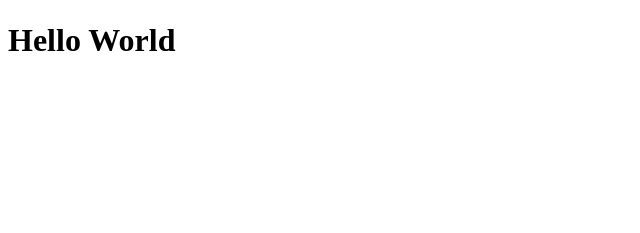
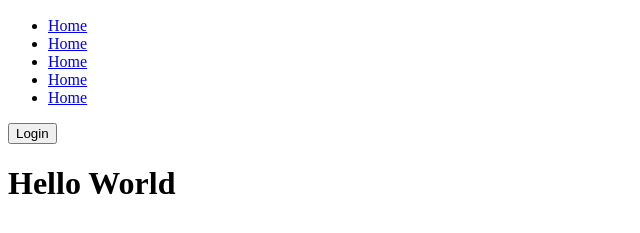
Before and after one commit to parth-weybee/CherryPickDemo, a plain HTML site: page index.html in a window 1280 px wide. Shown: the part 311-544 px from the top of the page, without its empty margins (0-640 px from the left). Drawn offline with Linux system fonts and the light colour scheme.

Commit message:
Navbar Completed

```diff
--- a/index.html
+++ b/index.html
@@ -8,6 +8,14 @@
 <body>
     <nav>
         <img src="home1.svg" alt="home1">
+        <ul>
+            <li><a href="#">Home</a></li>
+            <li><a href="#">Home</a></li>
+            <li><a href="#">Home</a></li>
+            <li><a href="#">Home</a></li>
+            <li><a href="#">Home</a></li>
+        </ul>
+        <button>Login</button>
     </nav>
     <h1>Hello World</h1>
 </body>
```
